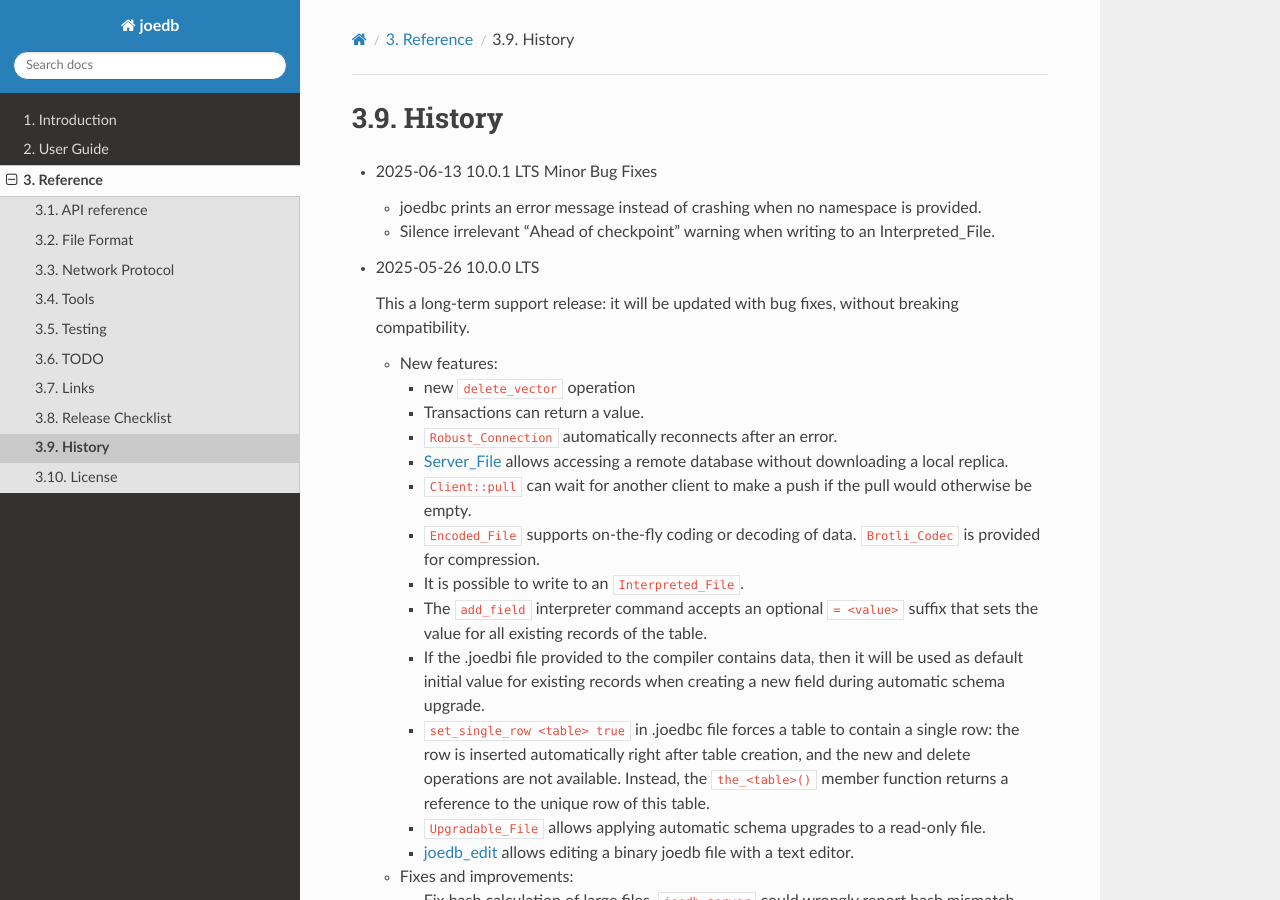
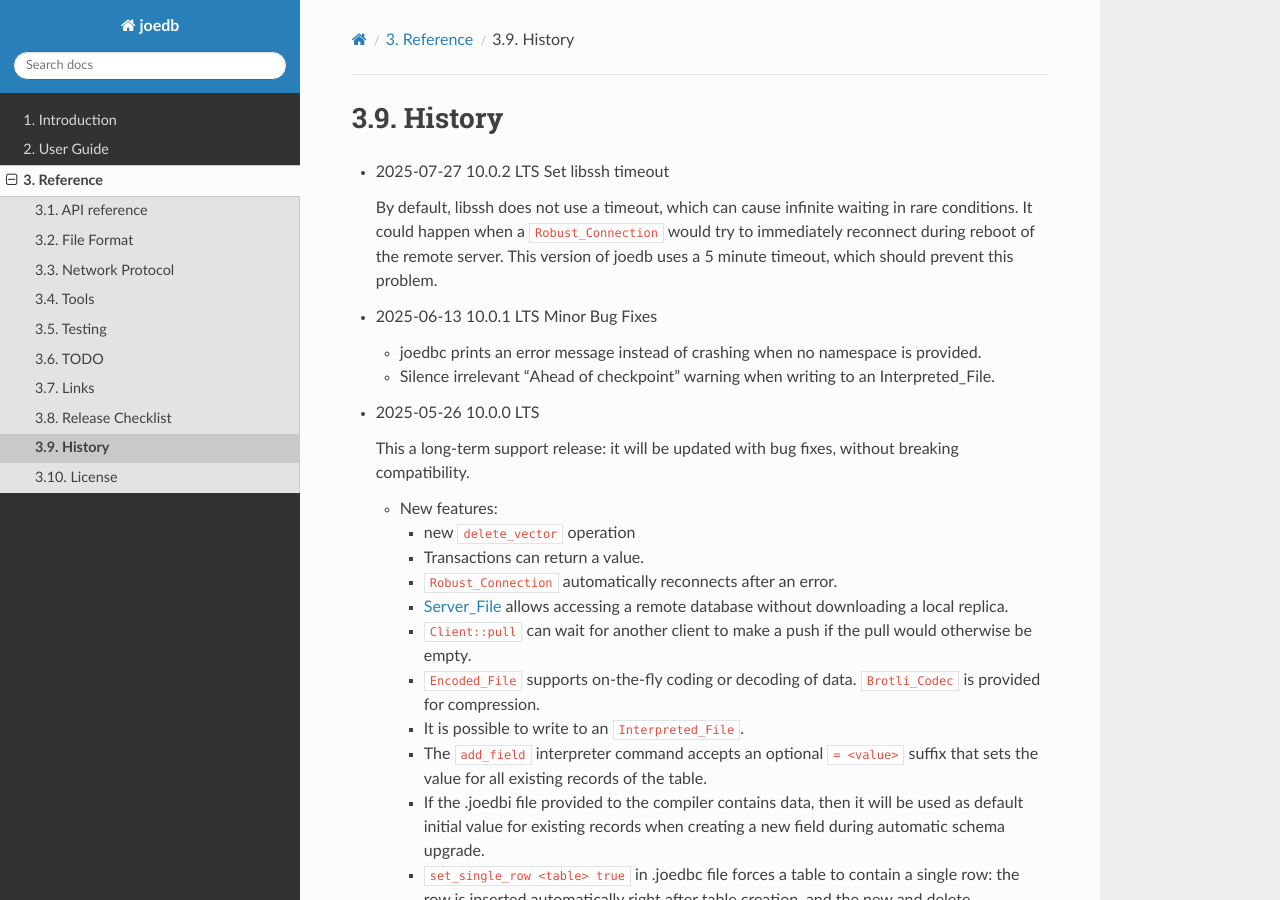
Before and after one commit to Remi-Coulom/joedb, a Sphinx documentation site: the page built from doc/source/history.rst, in a window 1280 px wide and 900 px high. Built offline with Sphinx 7.4.7 and the Read the Docs theme 3.1.0, drawn with Linux system fonts in a browser that asks for light colours; formulas are drawn with MathJax 3; cross-references to code outside the pages are shown as plain code.

Commit message:
version 10.0.2 documentation

```diff
--- a/doc/source/history.rst
+++ b/doc/source/history.rst
@@ -1,5 +1,12 @@
 History
 =======
+
+- 2025-07-27 10.0.2 LTS Set libssh timeout
+
+  By default, libssh does not use a timeout, which can cause infinite waiting
+  in rare conditions. It could happen when a :joedb:`Robust_Connection` would
+  try to immediately reconnect during reboot of the remote server. This version
+  of joedb uses a 5 minute timeout, which should prevent this problem.
 
 - 2025-06-13 10.0.1 LTS Minor Bug Fixes
 
```
Also changed, not shown: 1 other file.
